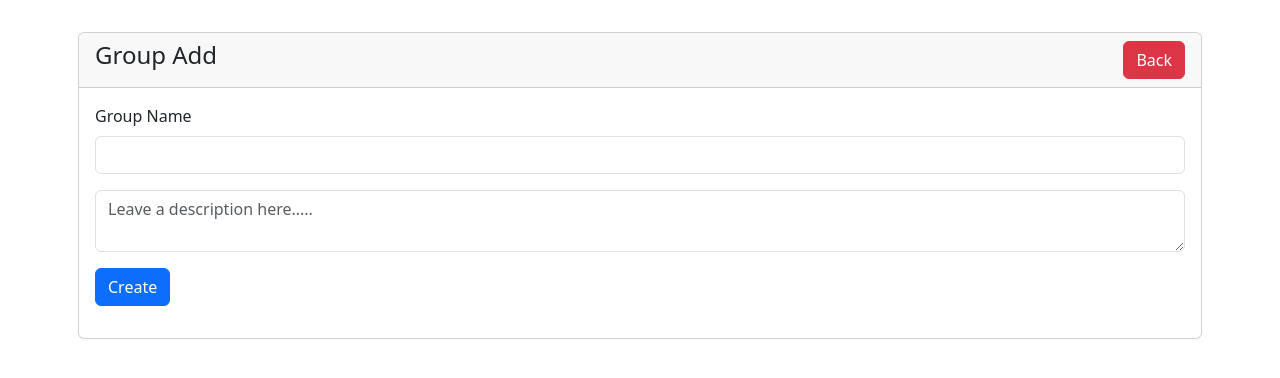
After one commit to AhmedSamir99/Article_Project, a PHP site: page /views/Groups/create.php in a window 1280 px wide. The commit adds this page. Shown: the top 378 px of the page. Run offline with PHP 8.4, Linux system fonts and the light colour scheme; some libraries are stand-ins or nearby versions.

Commit message:
create crud group

```diff
--- a/config.php
+++ b/config.php
@@ -4,5 +4,4 @@ define("_Host_", "localhost");
 define("_User_", "root");
 define('_Pass_', '');
 define('_DB_', 'articles_system');
-define('_Recorde_per_page_', '6');
 define('_Debug_Mode_', '0');
--- a/models/MySQLHandler.php
+++ b/models/MySQLHandler.php
@@ -38,8 +38,15 @@ class MySQLHandler implements DBHandler{
             $sql .= " from `$table` ";
             $sql = str_replace(", from", "from", $sql);
         }
-        $sql .= "limit $start," ._Recorde_per_page_;
         return $this->getResults($sql);
+    }
+
+    public function insert($table,$params=array()){
+    	$sql='INSERT INTO `'.$table.'` (`'.implode('`, `',array_keys($params)).'`) VALUES ("' . implode('", "', $params) . '")';
+        if(mysqli_query($this->_db_handler,$sql)){
+            return true;
+        }
+
     }
 
     public function getResults($sql){
@@ -59,4 +66,14 @@ class MySQLHandler implements DBHandler{
         return $_results;
     }
 
+    public function check_empty($data, $fields) {
+        $msg = null;
+        foreach ($fields as $value) {
+            if (empty($data[$value])) {
+                $msg .= "$value field empty <br />";
+            }
+        }
+        return $msg;
+    }
+
 }
--- /dev/null
+++ b/views/Groups/create.php
@@ -0,0 +1,57 @@
+<?php
+include_once("group_object.php");
+if(isset($_POST['submit'])) {
+	$name = ($_POST['name']);
+	$description = $_POST['description'];
+	$emptyInput = $_groups_sqlhandler->check_empty($_POST, array('name', 'description'));
+    if($emptyInput){
+        echo    '<h5 style="text-align:center; color:red; padding:2%">'
+                    .$emptyInput.
+                '</h5>';
+    }
+	else{
+		$array = array(
+			"name" => $name,
+			"description" => $description
+		);
+
+		$_groups_sqlhandler->insert('groups',$array);
+        header("Location:index.php");
+	}
+}
+?>
+<link
+      rel="stylesheet"
+      href="https://cdn.jsdelivr.net/npm/bootstrap-icons@1.3.0/font/bootstrap-icons.css"
+    />
+    <link
+      href="https://cdn.jsdelivr.net/npm/bootstrap@5.3.0-alpha1/dist/css/bootstrap.min.css"
+      rel="stylesheet"
+      integrity="sha384-GLhlTQ8iRABdZLl6O3oVMWSktQOp6b7In1Zl3/Jr59b6EGGoI1aFkw7cmDA6j6gD"
+      crossorigin="anonymous"
+    />
+
+
+<link rel="stylesheet" type="text/css" href="https://cdn.datatables.net/1.13.4/css/jquery.dataTables.css" />
+
+<div class="container my-4 p-2">
+
+    <div class="card">
+        <div class="card-header d-flex justify-content-between">
+            <h4>Group Add</h4>
+            <a href="index.php" class="btn btn-danger" >Back </a>
+        </div>
+        <div class="card-body">
+        <form method="post" name="form1">
+                <div class="mb-3">
+                    <label class="form-label">Group Name</label>
+                    <input type="text" class="form-control" name="name">
+                </div>
+                <div class="mb-3">
+                <textarea name="description" class="form-control" placeholder="Leave a description here....." id="floatingTextarea"></textarea>
+                </div>
+                <button type="submit" name="submit" class="btn btn-primary">Create</button>
+            </form>
+        </div>
+    </div>
+</div>
--- /dev/null
+++ b/views/Groups/group_object.php
@@ -0,0 +1,4 @@
+<?php
+
+include_once("../../vendor/autoload.php");
+$_groups_sqlhandler = new MySQLHandler("groups");
```
Also changed, not shown: index.php (+3 -7 lines), views/Groups/index.php (renamed from views/Groups/all.php, +7 -12 lines).
